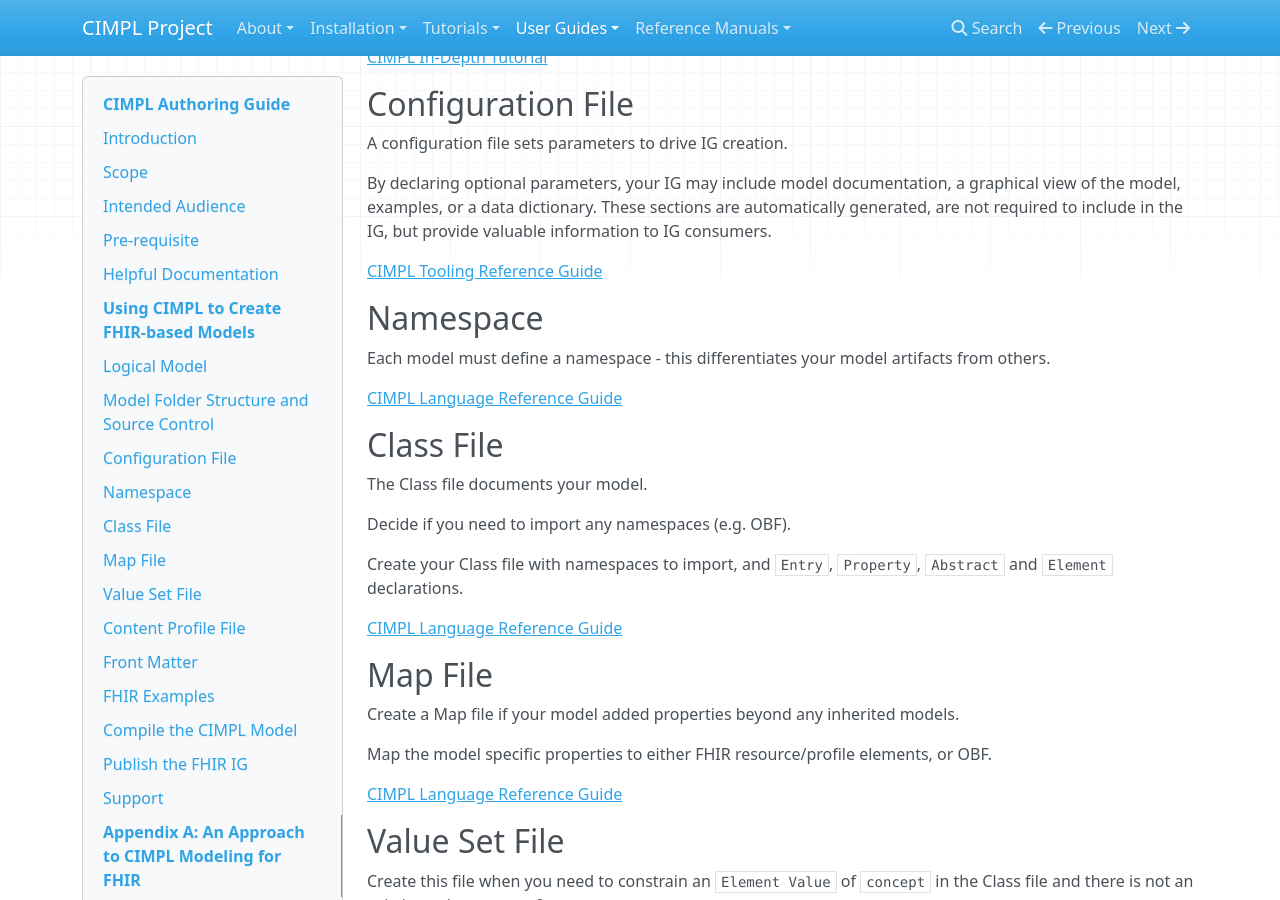
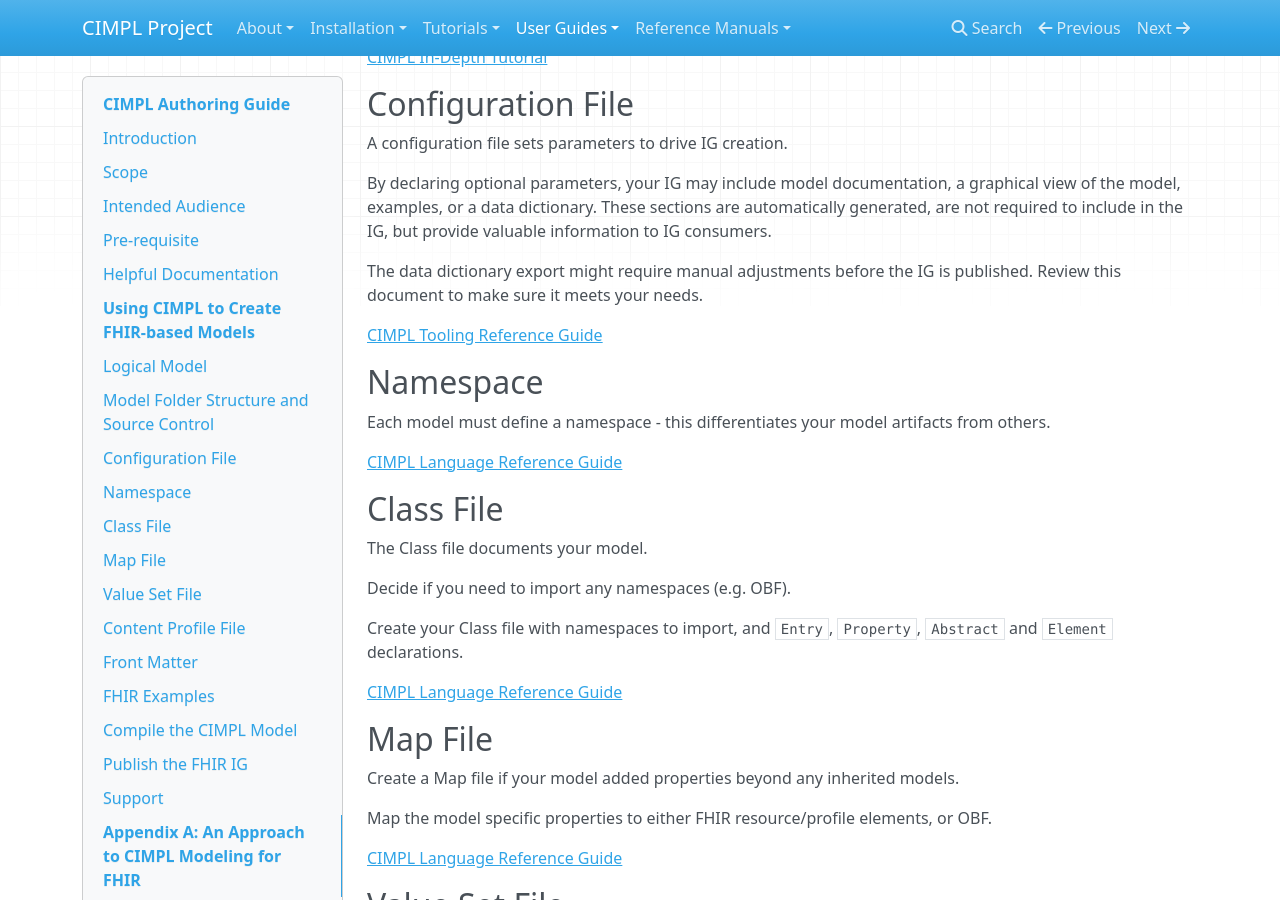
Before and after one commit to standardhealth/cimpl-doc, an MkDocs documentation site: the page built from docs/cimpl6Authoring.md, in a window 1280 px wide and 900 px high, scrolled down 3166 px. Built offline with MkDocs 1.6.1, drawn with Linux system fonts in a browser that asks for light colours; nearby versions of some CDN libraries.

Commit message:
Added note about data dictionary format.

```diff
--- a/docs/cimpl6Authoring.md
+++ b/docs/cimpl6Authoring.md
@@ -87,6 +87,8 @@
 A configuration file sets parameters to drive IG creation.
 
 By declaring optional parameters, your IG may include model documentation, a graphical view of the model, examples, or a data dictionary. These sections are automatically generated, are not required to include in the IG, but provide valuable information to IG consumers.
+
+The data dictionary export might require manual adjustments before the IG is published. Review this document to make sure it meets your needs.
 
 [CIMPL Tooling Reference Guide](cimpl6ToolingReference.md)
 
```
